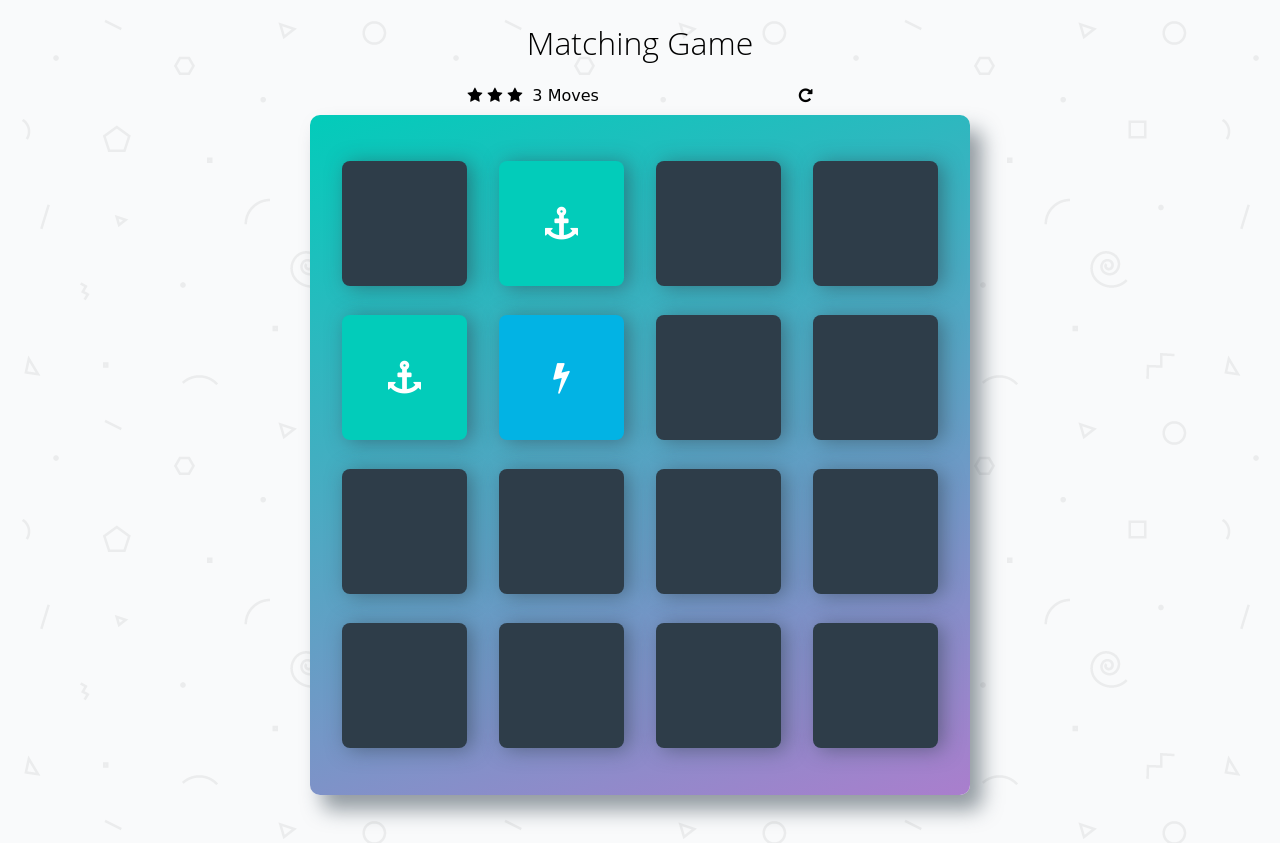
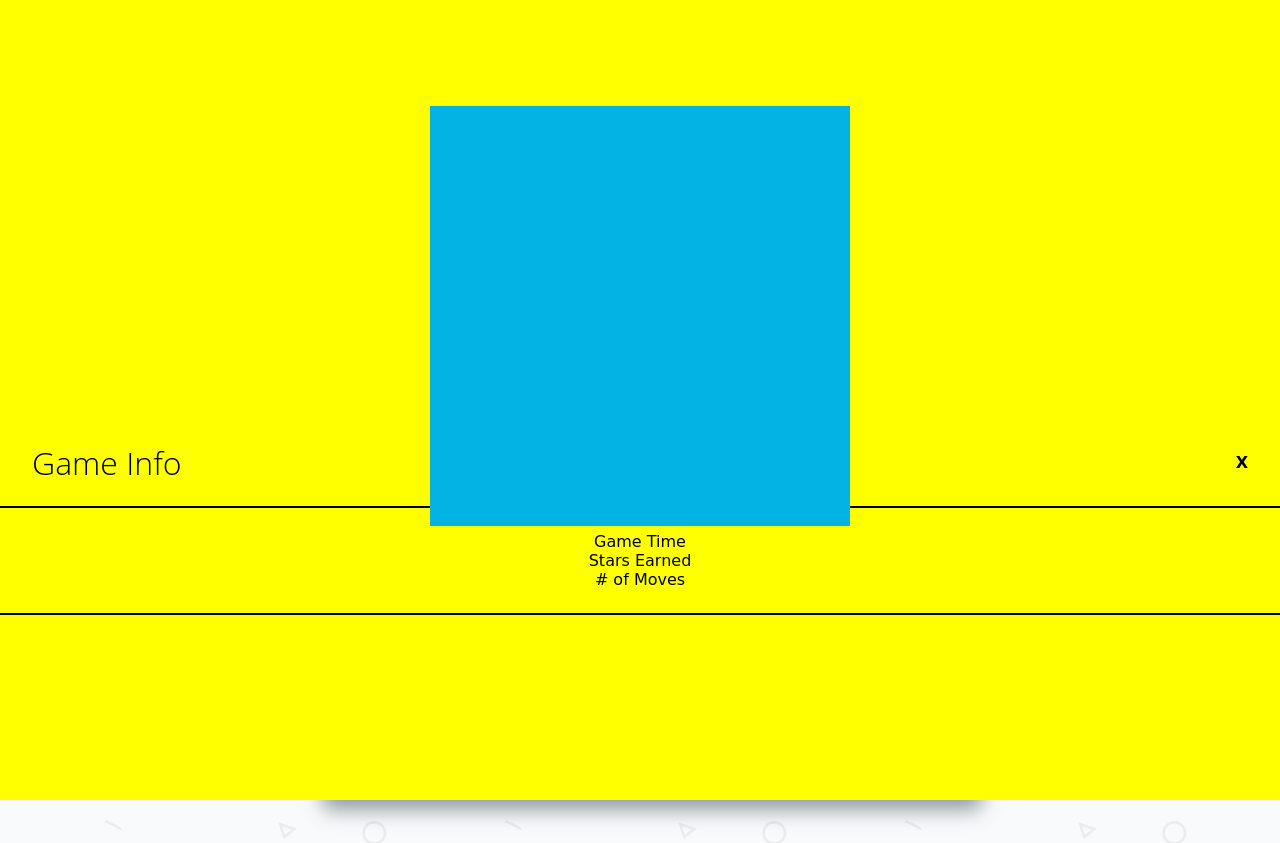
Before and after one commit to JoeKowal/memory, a plain HTML site: page index.html in a window 1280 px wide. Drawn offline with Linux system fonts and the light colour scheme; a web font is replaced by a local one.

Commit message:
modal part one - outline and text

```diff
--- a/css/app.css
+++ b/css/app.css
@@ -107,3 +107,43 @@ h1 {
     float: right;
     cursor: pointer;
 }
+
+.modal {
+    position: absolute;
+    top: 0;
+    left: 0;
+    background: yellow;
+    height: 100%;
+    width: 100%;
+}
+
+.modal-main {
+    position: relative;
+    top: 50%;
+    left: 50%;
+    background: #02b3e4;
+    width: 420px;
+    height: 420px;
+    transform: translate(-50%, -70%);
+}
+
+.modal-title {
+    display: flex;
+    align-items: center;
+    padding: 0 2rem;
+    border-bottom: 2px solid black;
+    justify-content: space-between;
+}
+
+.close-modal {
+    font-size: 1rem;
+    font-weight: bolder;
+}
+
+.modal-info {
+    display: flex;
+    padding: 1.5rem;
+    align-items: center;
+    flex-direction: column;
+    border-bottom: 2px solid black;
+}
--- a/index.html
+++ b/index.html
@@ -20,7 +20,8 @@
         		<li><i class="fa fa-star"></i></li>
         		<li><i class="fa fa-star"></i></li>
         		<li><i class="fa fa-star"></i></li>
-        	</ul>
+            </ul>
+            <span class="clock">0:00</span>
 
         	<span class="moves">3</span> Moves
 
@@ -81,6 +82,19 @@
         </ul>
     </div>
 
+    <div class="modal">
+        <div class="modal-main"></div>
+        <div class="modal-title">
+            <h1 class="modal-message">Game Info</h1>
+            <span class="close-modal">X</span>
+        </div>
+        <div class="modal-info">
+            <span class="time-modal">Game Time</span>
+            <span class="stars-modal">Stars Earned</span>
+            <span class="num-moves-modal"># of Moves</span>
+        </div>
+    </div>
+
     <script src="js/app.js"></script>
 </body>
 </html>
```
